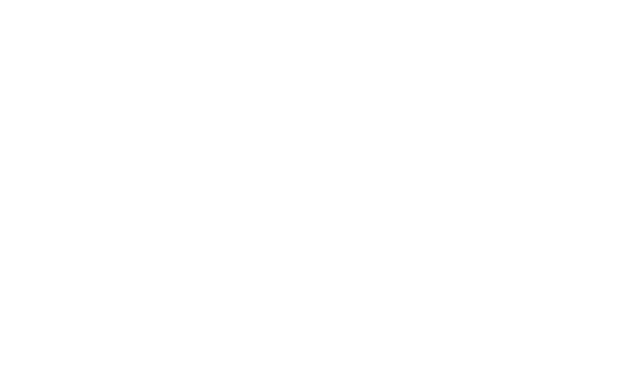
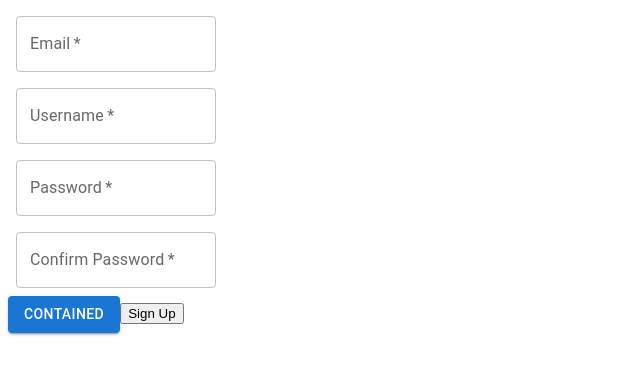
Before and after one commit to jennykim515/trojanchat, a React (Create React App) app in the folder frontend/: page /signup in a window 1280 px wide. Shown: the top 374 px of the page, without its empty margins (0-640 px from the left). Built offline with nearby package versions, Linux system fonts and the light colour scheme; the HTML template or start-up script is replaced by a standard one.

Commit message:
signup basics

```diff
--- a/frontend/package.json
+++ b/frontend/package.json
@@ -3,6 +3,9 @@
   "version": "0.1.0",
   "private": true,
   "dependencies": {
+    "@emotion/react": "^11.10.5",
+    "@emotion/styled": "^11.10.5",
+    "@mui/material": "^5.10.14",
     "@testing-library/jest-dom": "^5.16.5",
     "@testing-library/react": "^13.4.0",
     "@testing-library/user-event": "^13.5.0",
--- a/frontend/src/pages/login/LogIn.jsx
+++ b/frontend/src/pages/login/LogIn.jsx
@@ -18,6 +18,8 @@
                         onChange={(e) => setUsername(e.target.value)}
                         marginBottom="10px"/>
             </label>
+            <br/>
+            <br/>
             <label> Password:
                 <input
                         type="text"
--- a/frontend/src/pages/signup/SignUp.jsx
+++ b/frontend/src/pages/signup/SignUp.jsx
@@ -1,12 +1,72 @@
 import React from 'react';
 import { useNavigate, Link} from 'react-router-dom';
 import { useEffect } from "react";
+import Box from '@mui/material/Box';
+import TextField from '@mui/material/TextField';
+import Button from '@mui/material/Button';
 
 export default function SignUp() {
+    const [email, setEmail] = React.useState('');
+    const [username, setUsername] = React.useState('');
+    const [password, setPassword] = React.useState('');
+    const [passwordConfirm, setPasswordConfirm] = React.useState('');
 
+
+    const handleSubmit = (e) => {
+        if(password != passwordConfirm){
+            return(<p> passwords don't match :( </p>)
+        }
+    }
     return(
         <>
+        <form onSubmit={(e) => handleSubmit(e)}>
 
+        <Box
+            component="form"
+            sx={{
+                '& > :not(style)': { m: 1, width: '25ch' },
+            }}
+            noValidate
+            autoComplete="off"
+        >
+        <TextField id="outlined-basic" label="Email" variant="outlined" required />
+        </Box>
+
+        <Box
+            component="form"
+            sx={{
+                '& > :not(style)': { m: 1, width: '25ch' },
+            }}
+            noValidate
+            autoComplete="off"
+        >
+        <TextField id="outlined-basic" label="Username" variant="outlined" required />
+        </Box>
+
+        <Box
+            component="form"
+            sx={{
+                '& > :not(style)': { m: 1, width: '25ch' },
+            }}
+            noValidate
+            autoComplete="off"
+        >
+        <TextField id="outlined-basic" label="Password" variant="outlined" required />
+        </Box>
+
+        <Box
+            component="form"
+            sx={{
+                '& > :not(style)': { m: 1, width: '25ch' },
+            }}
+            noValidate
+            autoComplete="off"
+        >
+        <TextField id="outlined-basic" label="Confirm Password" variant="outlined" required />
+        </Box>
+        <Button variant="contained">Contained</Button>
+            <button type="Submit"> Sign Up</button>
+            </form>
         </>
 
     );
```
Also changed, not shown: 1 other file (tests, documents, lock files or other folders).
